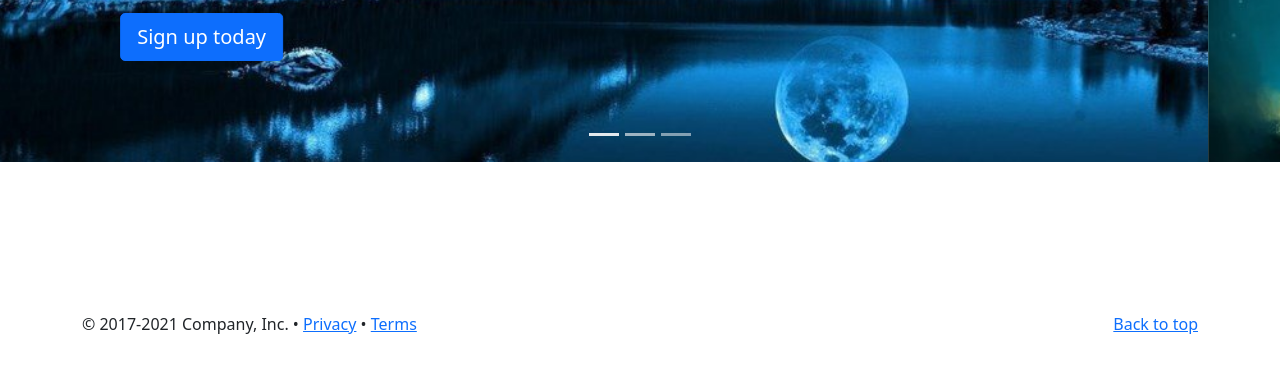
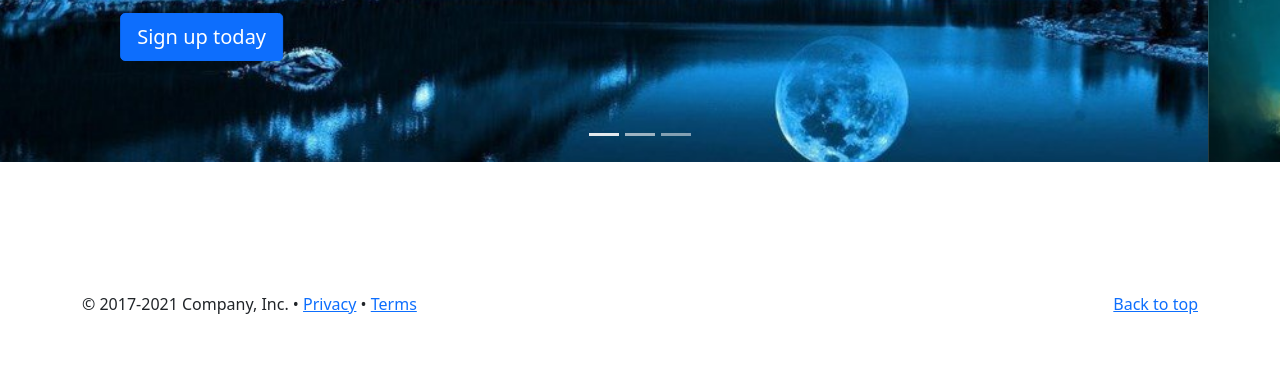
Before and after one commit to trucntb/lab13, a plain HTML site: page index.html in a window 1280 px wide. Shown: the part 388-760 px from the top of the page. Drawn offline with nearby package versions, Linux system fonts and the light colour scheme.

Commit message:
Update style.css

```diff
--- a/style.css
+++ b/style.css
@@ -27,5 +27,5 @@
 
 /* footer */
 footer {
-  margin-top: 150px;
+  margin-top: 130px;
 }
```
